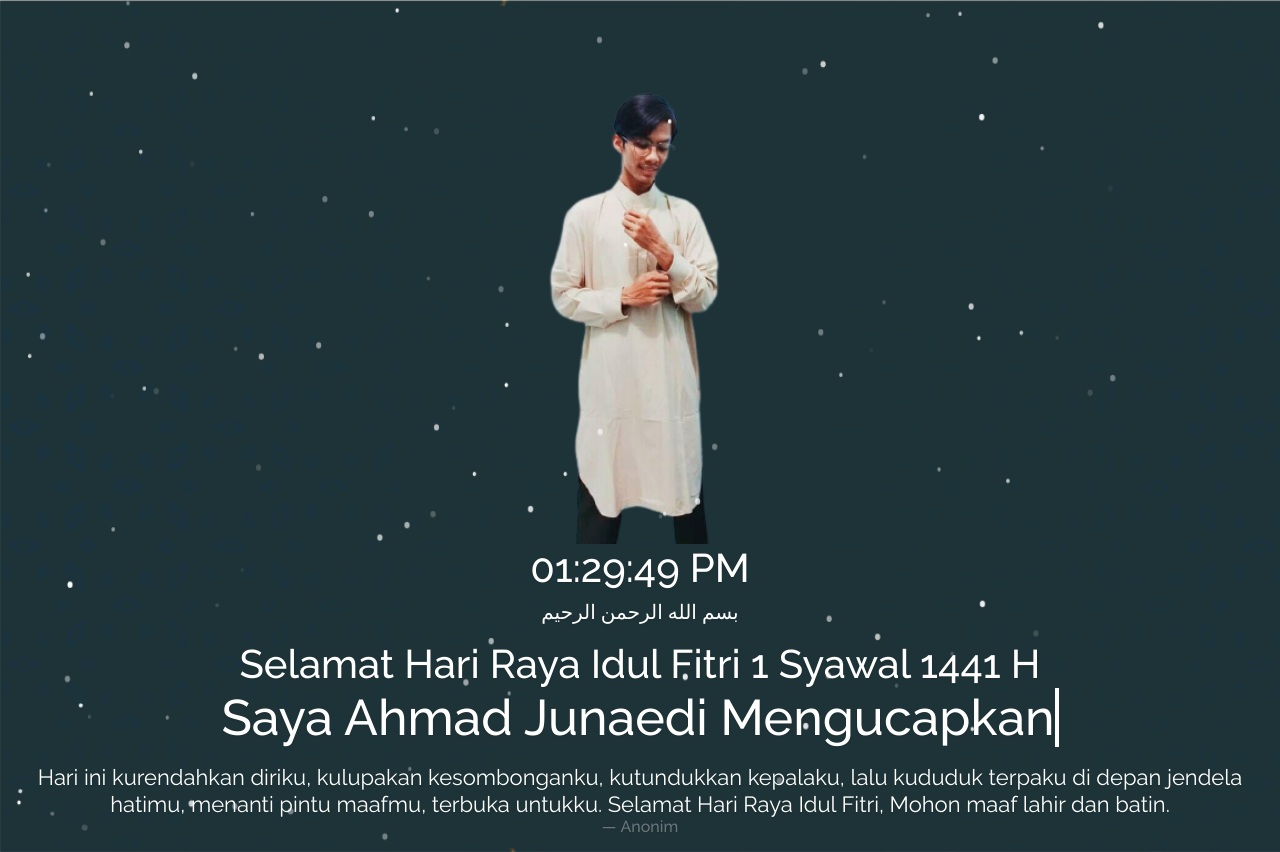
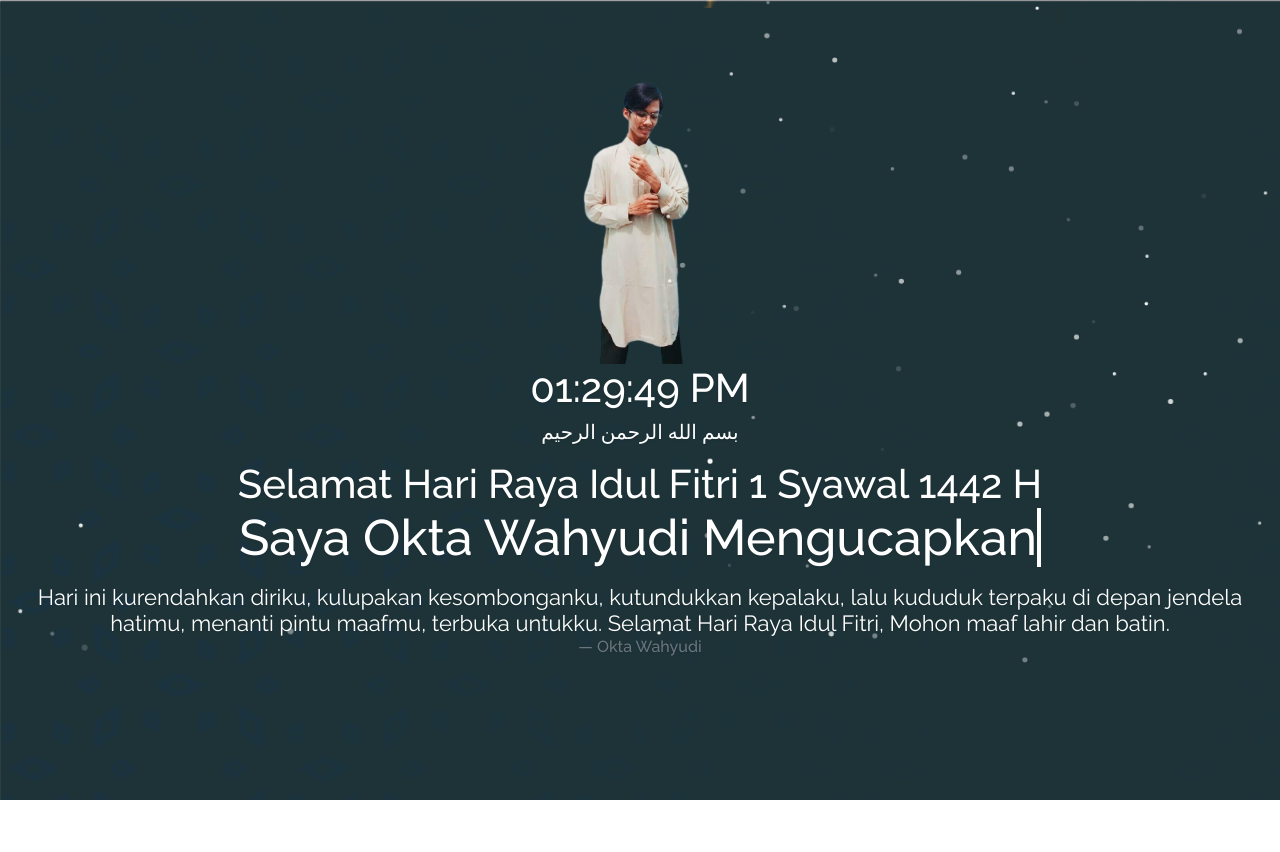
Before and after one commit to oktawahyu/lebaranokta, a plain HTML site: page index.html in a window 1280 px wide. After the commit the page ends 800 px from the top, so only its background shows below. Drawn offline with nearby package versions, Linux system fonts and the light colour scheme; animation ran at ten frames a second.

Commit message:
Add files via upload

```diff
--- a/index.html
+++ b/index.html
@@ -13,27 +13,30 @@
     <title>Selamat Hari Raya Idul Fitri</title>
   </head>
   <body>
+    <center>
 
     <link href='https://fonts.googleapis.com/css?family=Raleway:500,400,300,200,100' rel='stylesheet' type='text/css'>
     <canvas class="container" id="container" role="main"></canvas>
+
       <div class="content">
+        <div class="gambar"> <img src="okt.png" height="300px"></div>
         <h1>
-            <img src="okt.PNG" width="50%">
             <div id="jam"></div>
             <p class="lead mt-2">
                 بسم الله الرحمن الرحيم
             </p>
-            <div class="intro">Selamat Hari Raya Idul Fitri 1 Syawal 1441 H</div>
-            <a class="typewrite" data-period="2000" data-type='[ "Saya Ahmad Junaedi Mengucapkan", "Minal Aidin Wal Faidzin", "Mohon Maaf Lahir dan Batin"]'>
+            <div class="intro">Selamat Hari Raya Idul Fitri 1 Syawal 1442 H</div>
+            <a class="typewrite" data-period="2000" data-type='[ "Saya Okta Wahyudi Mengucapkan", "Minal Aidin Wal Faidzin", "Mohon Maaf Lahir dan Batin"]'>
               <span class="wrap"></span>
             </a>
             <blockquote class="blockquote mt-3">
                 <p class="quote mb-0 small">Hari ini kurendahkan diriku, kulupakan kesombonganku, kutundukkan kepalaku, lalu kududuk terpaku di depan jendela hatimu, menanti pintu maafmu, terbuka untukku. Selamat Hari Raya Idul Fitri, Mohon maaf lahir dan batin.</p>
-                <footer class="blockquote-footer">Anonim</footer>
+                <footer class="blockquote-footer">Okta Wahyudi</footer>
               </blockquote>
         </h1>
       </div>
     </div>
+</div>
     <div class="blur blurTop"><canvas class="canvas"id="blurCanvasTop"></canvas></div>
     <div class="blur blurBottom"><canvas width="1000px" height="1000px" class="canvas" id="blurCanvasBottom"></canvas></div>
 
@@ -47,5 +50,6 @@
     <script src="https://cdnjs.cloudflare.com/ajax/libs/popper.js/1.12.9/umd/popper.min.js" integrity="sha384-ApNbgh9B+Y1QKtv3Rn7W3mgPxhU9K/ScQsAP7hUibX39j7fakFPskvXusvfa0b4Q" crossorigin="anonymous"></script>
     <script src="https://maxcdn.bootstrapcdn.com/bootstrap/4.0.0/js/bootstrap.min.js" integrity="sha384-JZR6Spejh4U02d8jOt6vLEHfe/JQGiRRSQQxSfFWpi1MquVdAyjUar5+76PVCmYl" crossorigin="anonymous"></script>
     <script src="script.js"></script>
+</center>
 </body>
 </html>
--- a/style.css
+++ b/style.css
@@ -4,10 +4,11 @@ html,body {
     width:100%;
     height: auto;
     position:absolute;
+    align-items: center;
     color: white;
     background-image: url(BG.jpg);
-    background-size: cover;
     text-shadow: 0px 1px 2px rgba(0,0,0,0.1);
+
   }
   .container  {
     width:100%;
@@ -26,7 +27,7 @@ html,body {
     text-align: center;
     left:auto;
     padding-top:5%;
-    width:auto;
+    width:100%;
   }
 
   .blur {
@@ -60,6 +61,16 @@ html,body {
     font-size: 15px;
 }
 
+.lingkaran{
+  align-items: center;
+  width: 200px;
+  height: 200px;
+  background: transparent;
+  border-radius: 100%;
+  border: 2px solid white;
+  position: absolute;
+}
+
   @media (min-width: 576px) {
       .intro{
           font-size: 100%;
```
